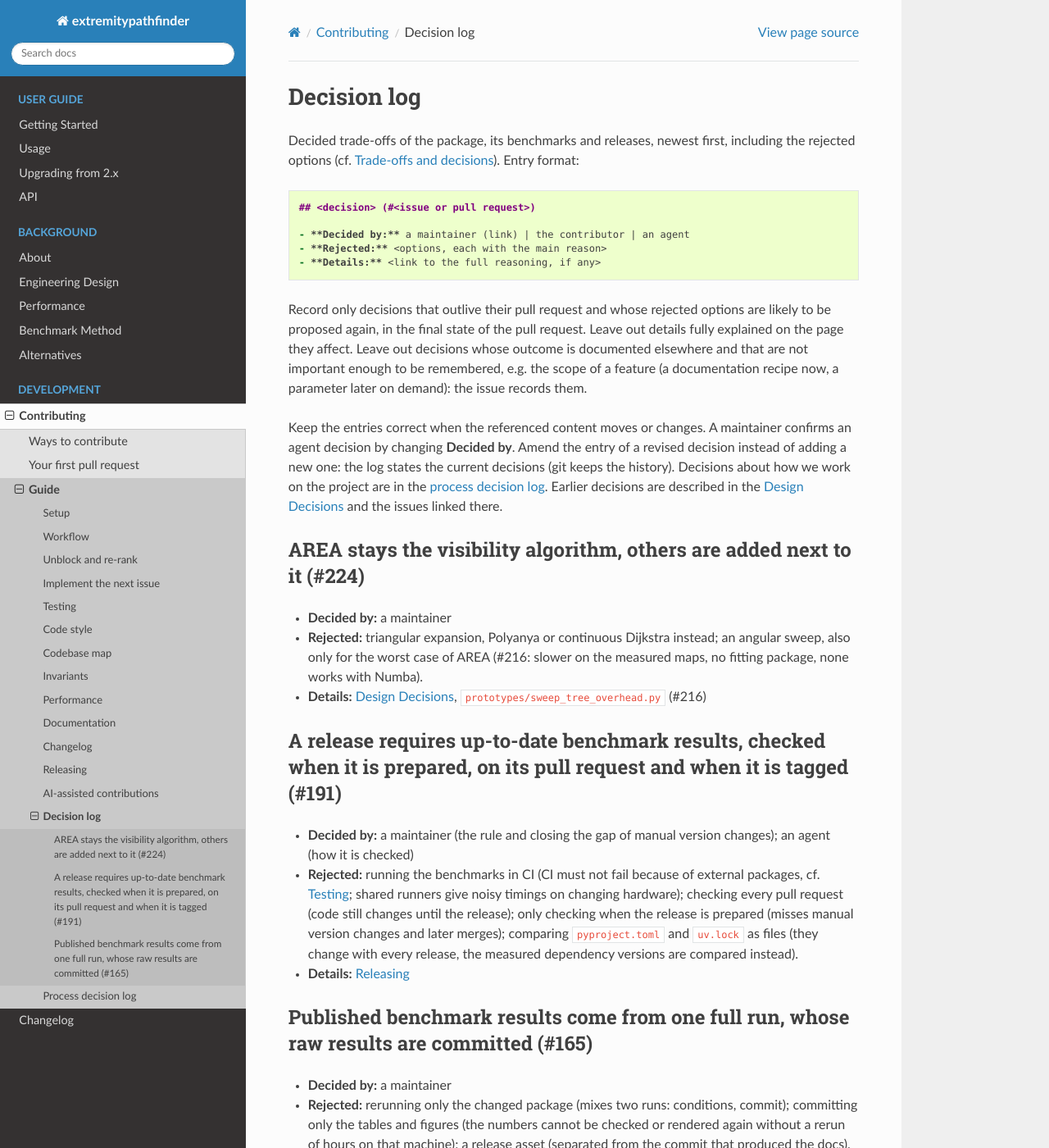
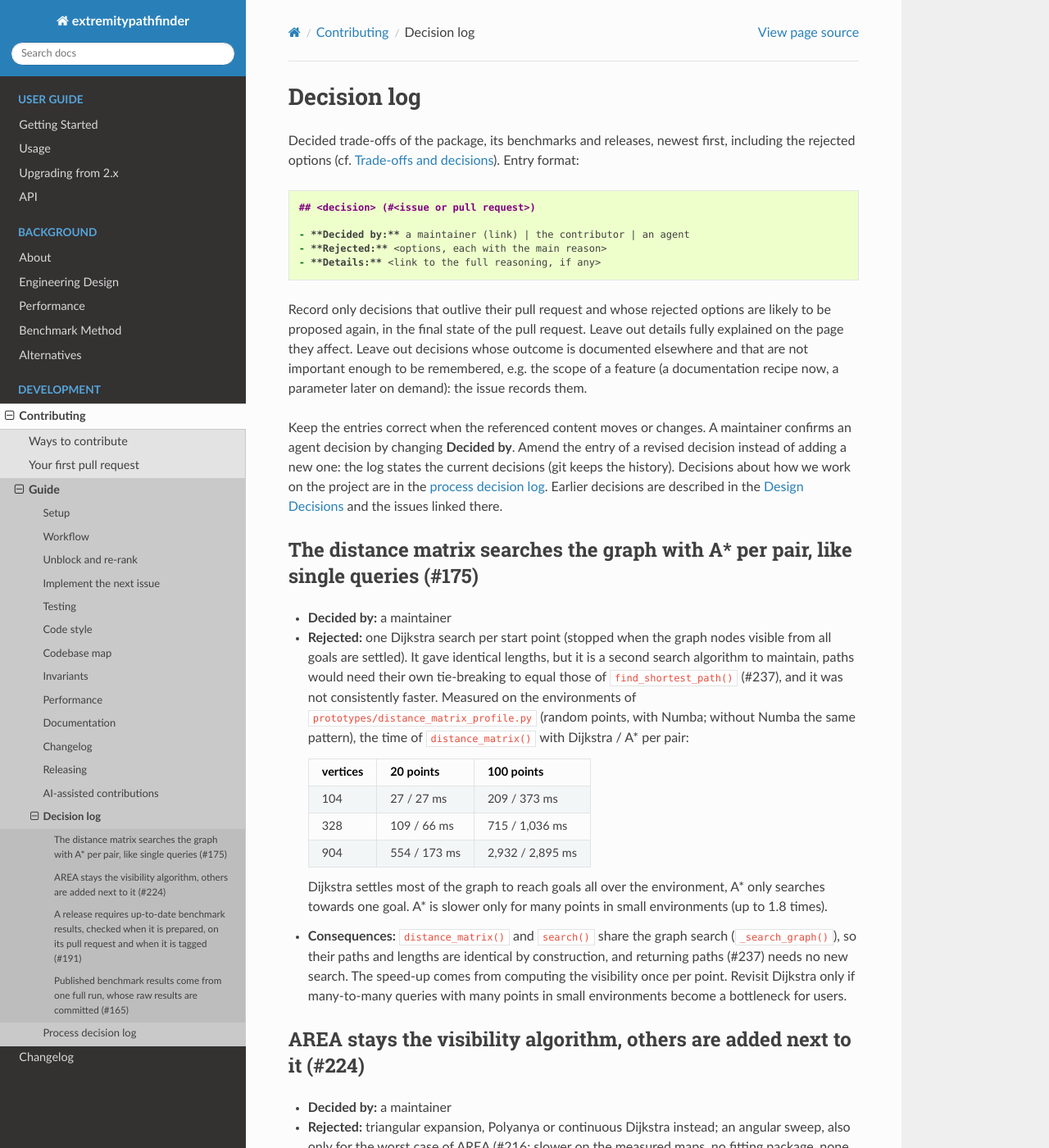
Before and after one commit to jannikmi/extremitypathfinder, a Sphinx documentation site: the page built from docs/contributing/decisions.md, in a window 1280 px wide and 1400 px high. Shown: the whole window at 82% size. Built offline with Sphinx 7.4.7 and the Read the Docs theme 3.1.0, drawn with Linux system fonts in a browser that asks for light colours.

Commit message:
distance_matrix: search the graph with A* per pair, like search() (#175)
Decided by the maintainer: no second search algorithm. One Dijkstra search
per start point gave identical lengths but was not consistently faster
(the decision log has the measurements). distance_matrix() and search()
now share the graph search (_search_graph()), so their paths and lengths are
identical by construction. utils.dijkstra_distances() is removed.

Co-Authored-By: Claude Opus 5.5 <noreply@anthropic.com>
Claude-Session: https://claude.ai/code/session_01XJqV76q8tYm1xmcnNUpJzU

```diff
--- a/CHANGELOG.rst
+++ b/CHANGELOG.rst
@@ -30,8 +30,8 @@ other changes:
 
 - shortest path lengths between many points (#175): ``PolygonEnvironment.distance_matrix(points_a, points_b=None)``
   returns the lengths between all start and goal points (``inf`` without a path), identical to a loop over
-  ``find_shortest_path()`` but much faster: the visibility of every point is computed once, and the graph is searched
-  once per start point. E.g. 100 points in an environment with 328 vertices: 0.7 s instead of 42 s (with Numba).
+  ``find_shortest_path()`` but much faster: the visibility of every point is computed once instead of twice per pair.
+  E.g. 100 points in an environment with 904 vertices: 3.1 s instead of 115 s (with Numba).
   The usage page also documents the visibility graph ``environment.graph`` for own NetworkX algorithms.
 - Shapely and GeoJSON input (#166): ``PolygonEnvironment.from_shapely(boundary, obstacles, validate=False)``
   accepts Shapely polygons, multi-polygons and collections, GeoJSON-like mappings and objects with a
--- a/docs/1_usage.rst
+++ b/docs/1_usage.rst
@@ -146,7 +146,8 @@ Distance matrix
 
 Routing, assignment and TSP-style applications need the shortest path lengths between many points.
 ``distance_matrix()`` computes them at once, much faster than calling ``find_shortest_path()`` for every pair:
-the visibility of every point is computed once, and the visibility graph is searched once per start point.
+the visibility of every point is computed once instead of twice per pair. Only the search in the visibility graph
+(A*, a small part of the query time) runs for every pair.
 
 .. code-block:: python
 
@@ -161,7 +162,7 @@ identical to the length returned by ``find_shortest_path()``. It is ``inf`` when
 ``verify=False`` accepts the points without checking whether they lie within the map, like ``find_shortest_path()``.
 Only the lengths are returned: to get a path, call ``find_shortest_path()`` for that pair.
 
-E.g. 100 random points (9,900 pairs) in an environment with 328 vertices: 0.7 s instead of 42 s with a loop over
+E.g. 100 random points (9,900 pairs) in an environment with 904 vertices: 3.1 s instead of 115 s with a loop over
 ``find_shortest_path()`` (with Numba, ``prototypes/distance_matrix_profile.py``).
 
 To run your own NetworkX algorithms, use the visibility graph ``environment.graph``:
--- a/docs/contributing/decisions.md
+++ b/docs/contributing/decisions.md
@@ -22,6 +22,28 @@ Amend the entry of a revised decision instead of adding a new one:
 the log states the current decisions (git keeps the history).
 Decisions about how we work on the project are in the [process decision log](decisions-process.md).
 Earlier decisions are described in the {ref}`Design Decisions <design_decisions>` and the issues linked there.
+
+## The distance matrix searches the graph with A* per pair, like single queries (#175)
+
+- **Decided by:** a maintainer
+- **Rejected:** one Dijkstra search per start point (stopped when the graph nodes visible from all goals are settled).
+  It gave identical lengths, but it is a second search algorithm to maintain, paths would need their own
+  tie-breaking to equal those of `find_shortest_path()` (#237), and it was not consistently faster.
+  Measured on the environments of `prototypes/distance_matrix_profile.py` (random points, with Numba;
+  without Numba the same pattern), the time of `distance_matrix()` with Dijkstra / A* per pair:
+
+  | vertices | 20 points | 100 points |
+  | ---: | ---: | ---: |
+  | 104 | 27 / 27 ms | 209 / 373 ms |
+  | 328 | 109 / 66 ms | 715 / 1,036 ms |
+  | 904 | 554 / 173 ms | 2,932 / 2,895 ms |
+
+  Dijkstra settles most of the graph to reach goals all over the environment, A* only searches towards one goal.
+  A* is slower only for many points in small environments (up to 1.8 times).
+- **Consequences:** `distance_matrix()` and `search()` share the graph search (`_search_graph()`),
+  so their paths and lengths are identical by construction, and returning paths (#237) needs no new search.
+  The speed-up comes from computing the visibility once per point. Revisit Dijkstra only if many-to-many queries
+  with many points in small environments become a bottleneck for users.
 
 ## AREA stays the visibility algorithm, others are added next to it (#224)
 
```
Also changed, not shown: docs/8_design.rst (+10 -6 lines), 2 other files.
